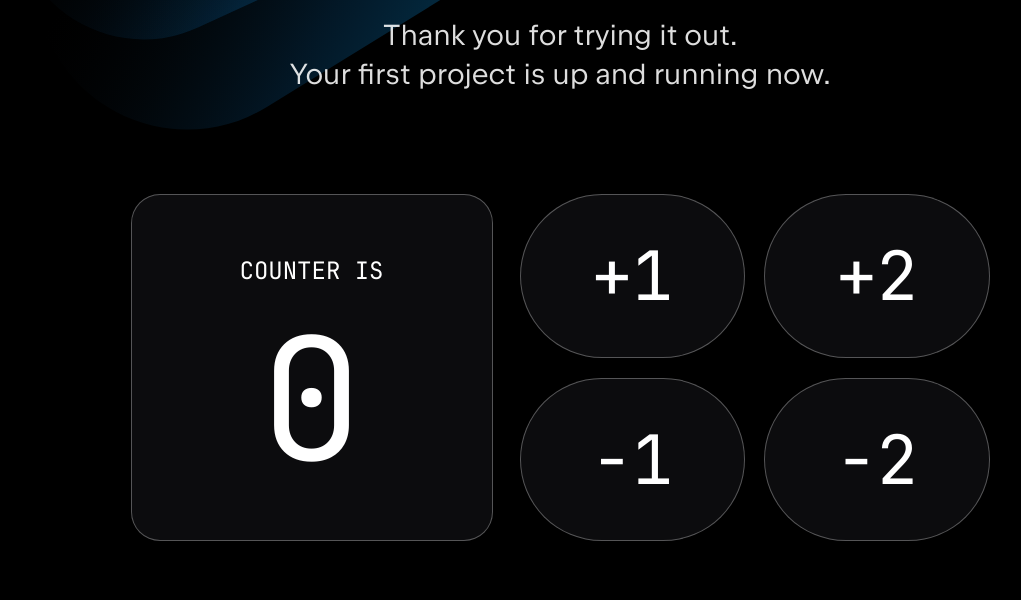
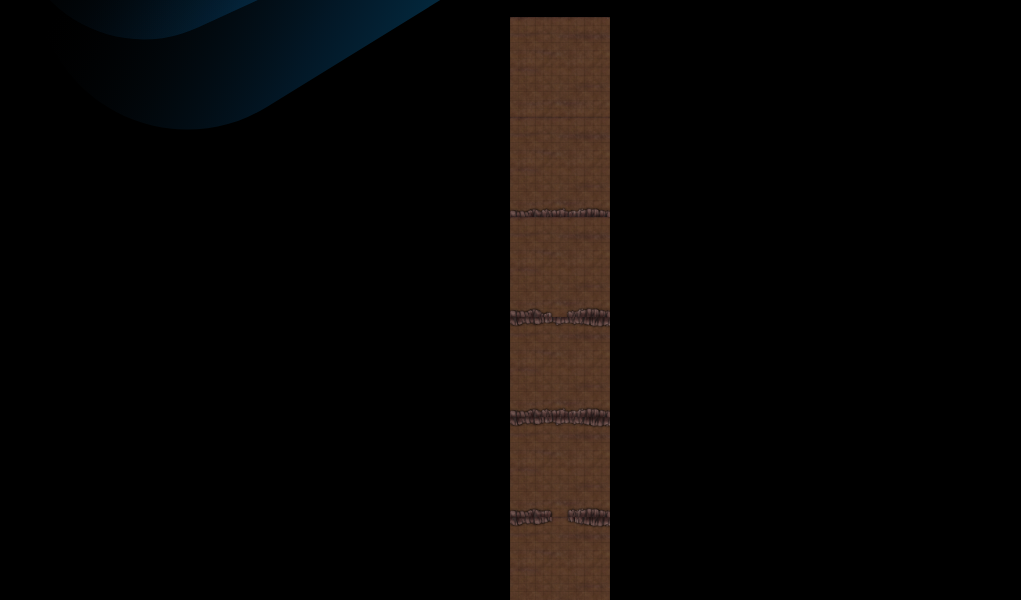
Before and after one commit to joshuamuster/mapgasm, a website built with Vite: page index.html in a window 1280 px wide. Shown: the part 142-742 px from the top of the page, without its empty margins (80-1101 px from the left). Built offline with nearby package versions, Linux system fonts and the light colour scheme.

Commit message:
convert to TypeScript and start grid on homepage

```diff
--- a/index.html
+++ b/index.html
@@ -15,26 +15,11 @@
   </a>
 </header>
 <main id="app">
-  <h1 class="title">
-    Thank you for trying it out. <br /> Your first project is up and running
-    now.
-  </h1>
-  <section class="counter">
-    <div class="counter-info">
-      <p class="counter-text">Counter is</p>
-      <p class="counter-value" id="counter-value"></p>
-    </div>
-    <div class="counter-interaction">
-      <button id="increaseByOne" type="button">+1</button>
-      <button id="increaseByTwo" type="button">+2</button>
-      <button id="decreaseByOne" type="button">-1</button>
-      <button id="decreaseByTwo" type="button">-2</button>
-    </div>
-  </section>
+  <div id="grid-container" class="grid-container"></div>
 </main>
 <footer class="technologies">
   <img src="/technologies.svg" alt="List of supported technologies">
 </footer>
-<script type="module" src="/src/main.js"></script>
+<script type="module" src="/src/main.ts"></script>
 </body>
 </html>
--- a/package.json
+++ b/package.json
@@ -5,11 +5,12 @@
   "type": "module",
   "scripts": {
     "dev": "vite",
-    "build": "vite build",
+    "build": "tsc && vite build",
     "preview": "vite preview"
   },
   "devDependencies": {
     "prettier": "^3.3.1",
+    "typescript": "^5.9.3",
     "vite": "^5.1.6"
   }
 }
--- a/public/style.css
+++ b/public/style.css
@@ -55,87 +55,25 @@ img {
     height: auto;
 }
 
-.counter {
-    font-family: "JetBrains Mono", Inter, system-ui, sans-serif;
-    font-weight: 400;
-    display: flex;
-    flex-direction: row;
+.grid-container {
+    display: grid;
+    grid-template-columns: repeat(auto-fill, 100px);
+    grid-auto-rows: 100px;
+    gap: 0;
     justify-content: center;
-    padding: 60px;
-    color: rgba(255, 255, 255, 1);
+    padding: 20px;
 }
 
-.counter-interaction {
-    display: flex;
-    flex-direction: row;
-    flex-wrap: wrap;
-    gap: 20px 0;
-    width: 470px;
-    justify-content: space-between;
+.grid-item {
+    width: 100px;
+    height: 100px;
+    overflow: hidden;
 }
 
-.counter-interaction button {
-    width: 48%;
-    height: 47%;
-    align-content: space-between;
-    border: 1px solid rgba(255, 255, 255, 0.3);
-    border-radius: 120px;
-    font-size: 68px;
-    text-align: center;
-}
-
-.counter-interaction button:nth-child(2n+1) {
-    margin-right: 14px;
-}
-
-.counter-interaction button:disabled {
-    color: rgba(255, 255, 255, 0.5);
-    background-image: none;
-    border-color: inherit;
-}
-
-.counter-info {
-    width: 360px;
-    height: 345px;
-    margin-right: 27px;
-    border: 1px solid rgba(255, 255, 255, 0.3);
-    background-color: rgba(25, 25, 28, 0.5);
-    border-radius: 29px;
-}
-
-.counter-text {
-    text-transform: uppercase;
-    font-weight: 500;
-    font-size: 24px;
-    margin-top: 60px;
-    margin-bottom: 28px;
-
-}
-
-.counter-value {
-    font-weight: 200;
-    font-size: 170px;
-    margin: 0;
-    padding: 0;
-    line-height: 1;
-}
-
-button {
-    font-family: "JetBrains Mono", Inter, system-ui, sans-serif;
-    background-color: rgba(25, 25, 28, 0.5);
-    cursor: pointer;
-    color: rgba(255, 255, 255, 1);
-}
-
-button:hover {
-    background-image: radial-gradient(
-            farthest-corner at 77% 83%,
-            rgba(1, 197, 245, 0.5) 2%,
-            rgba(1, 126, 254, 0.5) 28%,
-            rgba(25, 25, 28, 0) 70%
-    );
-    border: 1px solid rgba(76, 166, 255, 0.2);
-    background-clip: padding-box;
+.grid-item img {
+    width: 100%;
+    height: 100%;
+    object-fit: cover;
 }
 
 .technologies {
@@ -157,31 +95,4 @@ button:hover {
     .title {
         margin-bottom: 30px;
     }
-
-    .counter {
-        flex-direction: column;
-        padding: 0;
-        margin-bottom: 0;
-    }
-
-    .counter-info {
-        width: 100%;
-        height: 300px;
-        margin-right: 0;
-        margin-bottom: 15px;
-    }
-
-    .counter-interaction {
-        display: flex;
-        flex-direction: row;
-        height: auto;
-        width: auto;
-    }
-
-    .counter-interaction button {
-        width: 47%;
-        height: 100px;
-        margin-right: 0;
-        margin-bottom: 15px;
-    }
 }
--- a/src/main.js
+++ /dev/null
@@ -1,36 +0,0 @@
-//TIP With Search Everywhere, you can find any action, file, or symbol in your project. Press <shortcut actionId="Shift"/> <shortcut actionId="Shift"/>, type in <b>terminal</b>, and press <shortcut actionId="EditorEnter"/>. Then run <shortcut raw="npm run dev"/> in the terminal and click the link in its output to open the app in the browser.
-export function setupCounter(element) {
-  //TIP Try <shortcut actionId="GotoDeclaration"/> on <shortcut raw="counter"/> to see its usages. You can also use this shortcut to jump to a declaration – try it on <shortcut raw="counter"/> on line 13.
-  let counter = 0;
-
-  const adjustCounterValue = value => {
-    if (value >= 100) return value - 100;
-    if (value <= -100) return value + 100;
-    return value;
-  };
-
-  const setCounter = value => {
-    counter = adjustCounterValue(value);
-    //TIP WebStorm has lots of inspections to help you catch issues in your project. It also has quick fixes to help you resolve them. Press <shortcut actionId="ShowIntentionActions"/> on <shortcut raw="text"/> and choose <b>Inline variable</b> to clean up the redundant code.
-    const text = `${counter}`;
-    element.innerHTML = text;
-  };
-
-  document.getElementById('increaseByOne')
-    .addEventListener('click', () => setCounter(counter + 1));
-  document.getElementById('decreaseByOne')
-    .addEventListener('click', () => setCounter(counter - 1));
-  document.getElementById('increaseByTwo')
-    .addEventListener('click', () => setCounter(counter + 2));
-  document.getElementById('decreaseByTwo')
-    .addEventListener('click', () => setCounter(counter - 2));
-  //TIP In the app running in the browser, you’ll find that clicking <b>-2</b> doesn't work. To fix that, rewrite it using the code from lines 19 - 21 as examples of the logic.
-
-  //TIP Let’s see how to review and commit your changes. Press <shortcut actionId="GotoAction"/> and look for <b>commit</b>. Try checking the diff for a file – double-click main.js to do that.
-  setCounter(0);
-}
-
-//TIP To find text strings in your project, you can use the <shortcut actionId="FindInPath"/> shortcut. Press it and type in <b>counter</b> – you’ll get all matches in one place.
-setupCounter(document.getElementById('counter-value'));
-
-//TIP There's much more in WebStorm to help you be more productive. Press <shortcut actionId="Shift"/> <shortcut actionId="Shift"/> and search for <b>Learn WebStorm</b> to open our learning hub with more things for you to try.
--- /dev/null
+++ b/src/main.ts
@@ -0,0 +1,32 @@
+//TIP With Search Everywhere, you can find any action, file, or symbol in your project. Press <shortcut actionId="Shift"/> <shortcut actionId="Shift"/>, type in <b>terminal</b>, and press <shortcut actionId="EditorEnter"/>. Then run <shortcut raw="npm run dev"/> in the terminal and click the link in its output to open the app in the browser.
+interface Room {
+  id: string;
+  name: string;
+  image: string;
+}
+
+async function initGrid() {
+  const response = await fetch('/rooms.json');
+  const data = await response.json();
+  const rooms: Room[] = data.rooms;
+
+  const gridContainer = document.getElementById('grid-container');
+  if (gridContainer) {
+    rooms.forEach((room) => {
+      const item = document.createElement('div');
+      item.className = 'grid-item';
+
+      const img = document.createElement('img');
+      img.src = room.image;
+      img.alt = room.name;
+      img.title = room.name;
+
+      item.appendChild(img);
+      gridContainer.appendChild(item);
+    });
+  }
+}
+
+initGrid();
+
+//TIP There's much more in WebStorm to help you be more productive. Press <shortcut actionId="Shift"/> <shortcut actionId="Shift"/> and search for <b>Learn WebStorm</b> to open our learning hub with more things for you to try.
```
Also changed, not shown: tsconfig.json (added, +23 -0 lines), 1 other file.
